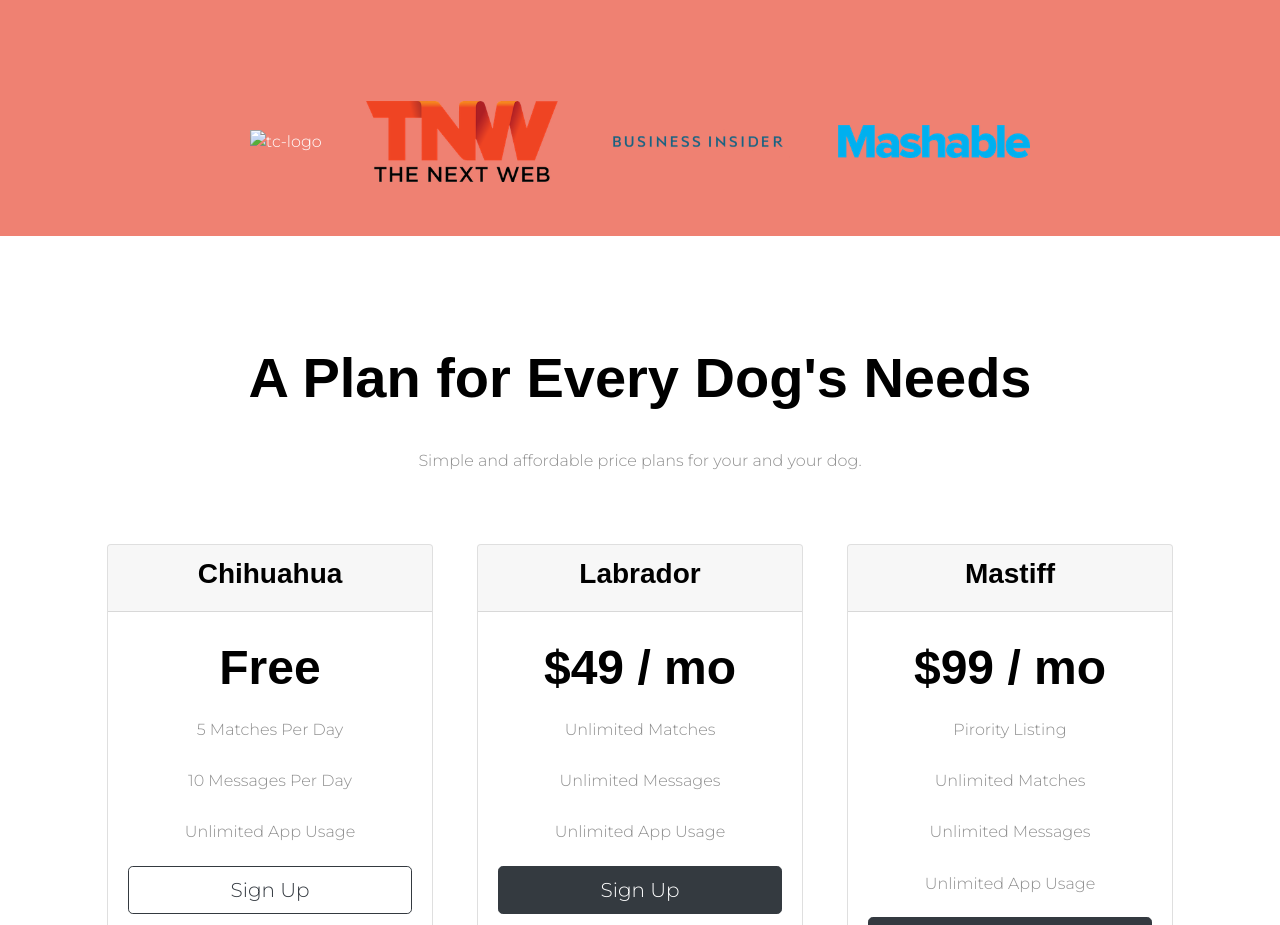
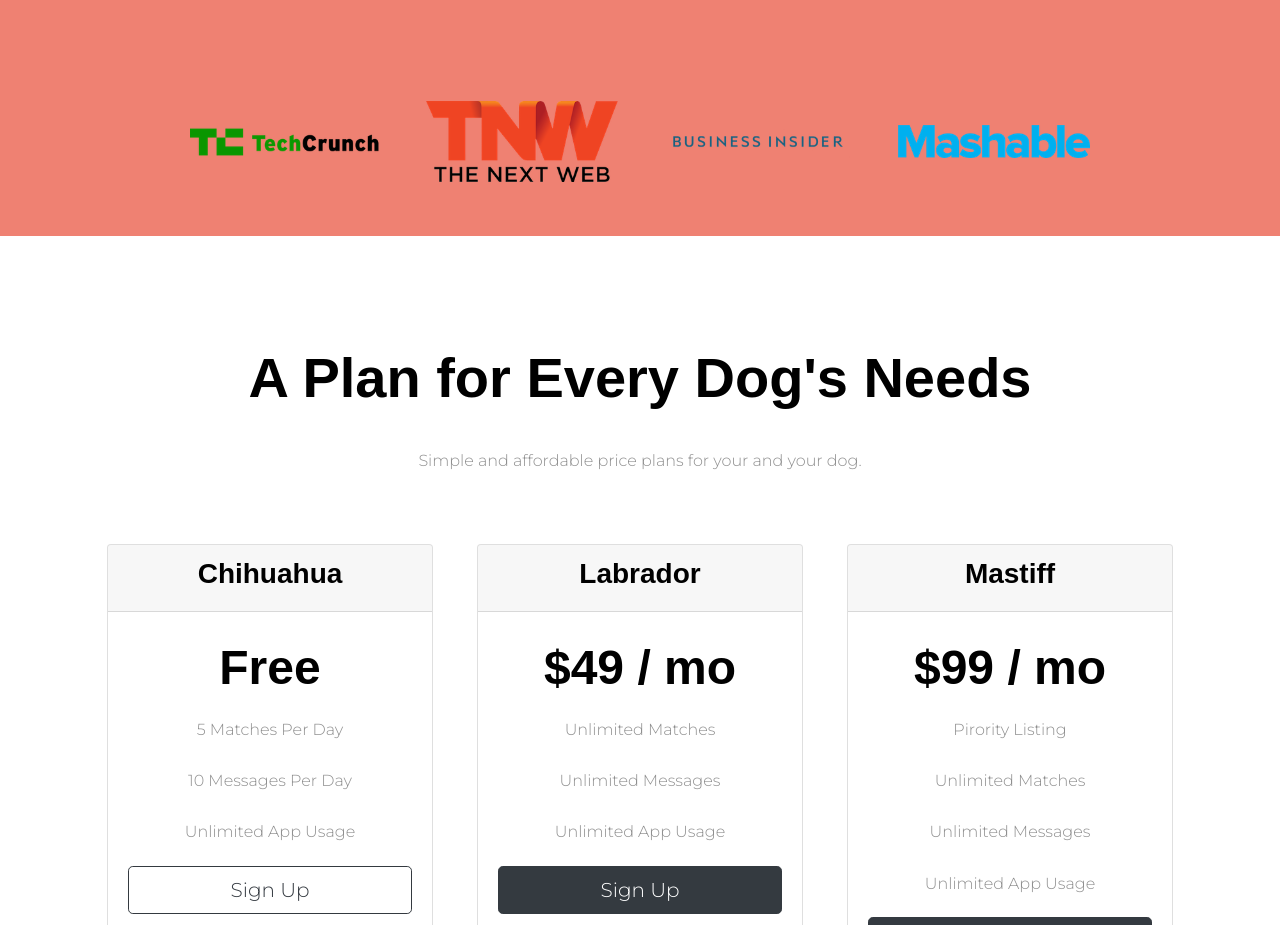
Before and after one commit to mukesh-1045/TinDog, a plain HTML site: page index.html in a window 1280 px wide. Shown: the part 1580-2505 px from the top of the page. Drawn offline with nearby package versions, Linux system fonts and the light colour scheme.

Commit message:
Fix Index

```diff
--- a/index.html
+++ b/index.html
@@ -166,7 +166,7 @@
   <!-- Press -->
 
   <section class="color-section" id="press">
-    <img class="press-img" src="images/Techc\Crunch.png" alt="tc-logo">
+    <img class="press-img" src="images/TechCrunch.png" alt="tc-logo">
     <img class="press-img" src="images/tnw.png" alt="tnw-logo">
     <img class="press-img" src="images/bizinsider.png" alt="biz-insider-logo">
     <img class="press-img" src="images/mashable.png" alt="mashable-logo">
```
